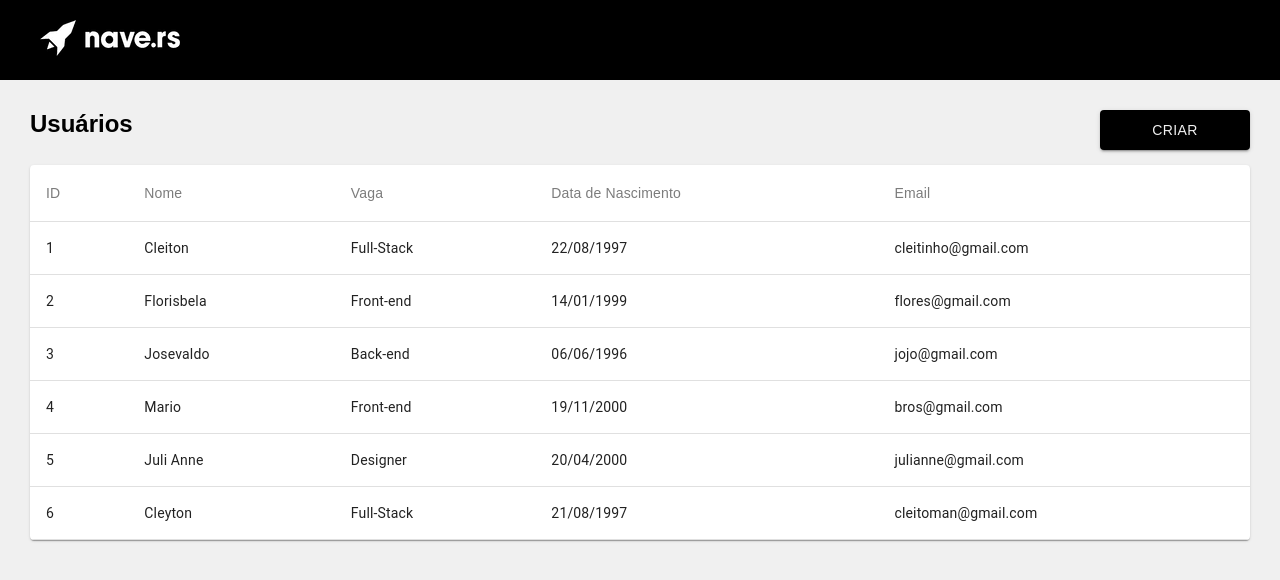
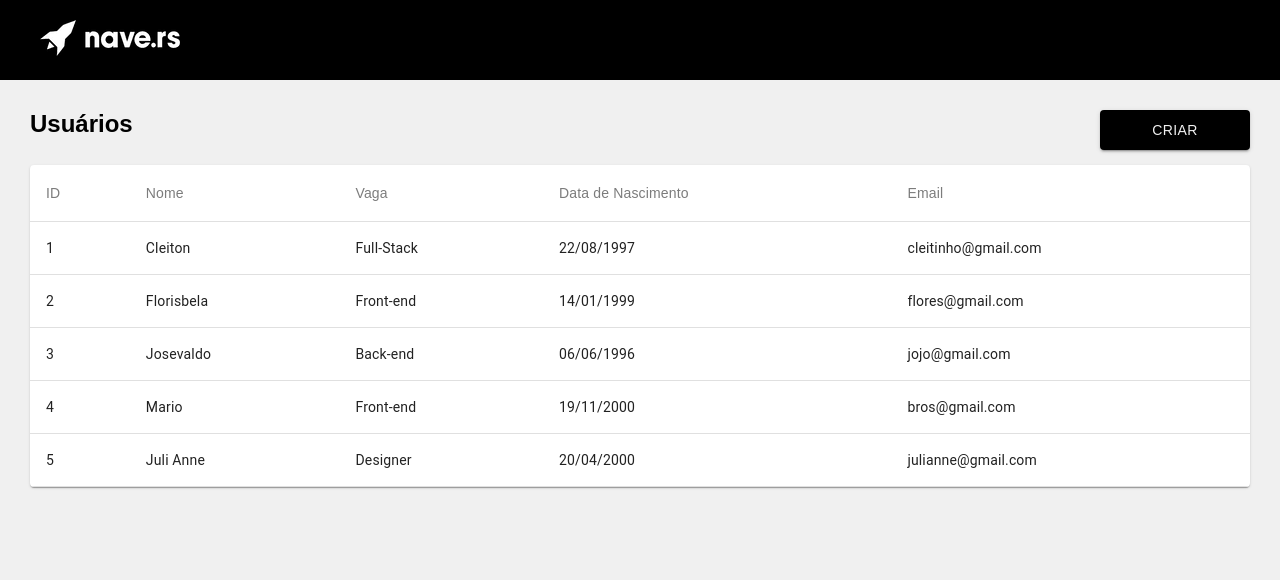
Before and after one commit to luanfv/jobs, a React (Create React App) app: page / in a window 1280 px wide. Shown: the top 580 px of the page. Built offline with nearby package versions, Linux system fonts and the light colour scheme; data requests are answered from the project's data file.

Commit message:
SetInterval in requisition of users

```diff
--- a/src/screens/Home/index.jsx
+++ b/src/screens/Home/index.jsx
@@ -23,6 +23,12 @@ export default () => {
 
     useEffect(() => {
         handleUsers()
+    }, [])
+
+    useEffect(() => {
+        setInterval(async () => {
+            await handleUsers()
+        }, 9000)
     }, [])
 
     if(isError) {
--- a/src/services/db.json
+++ b/src/services/db.json
@@ -34,13 +34,6 @@
       "birthday": "20/04/2000",
       "email": "julianne@gmail.com",
       "id": 5
-    },
-    {
-      "name": "Cleyton",
-      "stack": "Full-Stack",
-      "birthday": "21/08/1997",
-      "email": "cleitoman@gmail.com",
-      "id": 6
     }
   ]
 }
```
